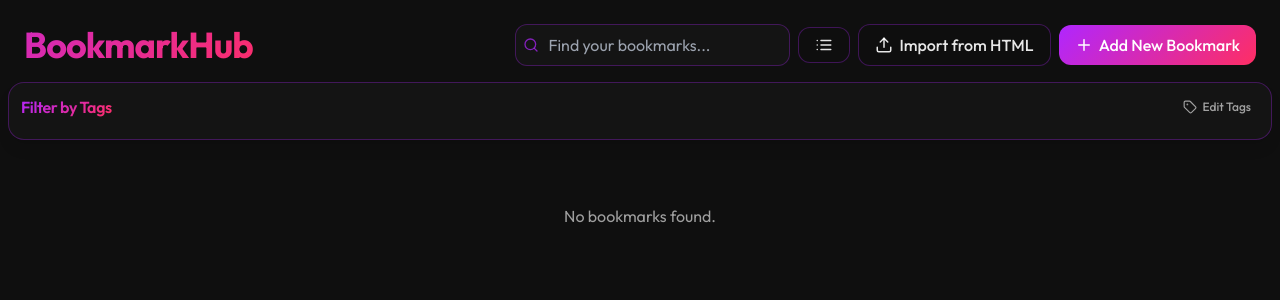
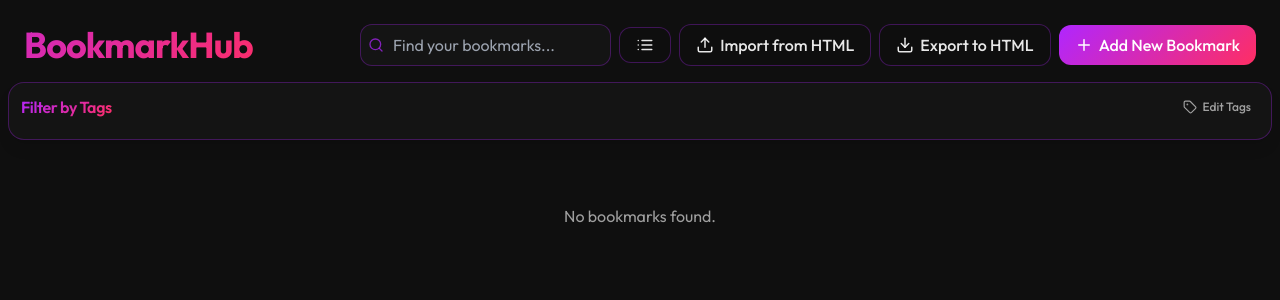
Before and after one commit to YukihiroSakuda/BookmarkHub, a Next.js app: page / in a window 1280 px wide. Shown: the top 300 px of the page. Built offline with nearby package versions, Linux system fonts and the light colour scheme.

Commit message:
feat: add HTML export functionality - Add export utility functions - Add export button to header - Implement HTML export with Netscape format

```diff
--- a/src/app/page.tsx
+++ b/src/app/page.tsx
@@ -126,6 +126,7 @@ export default function Home() {
           onUpdateTags={handleUpdateTags}
           onClearAll={() => setSelectedTags([])}
           onBookmarksUpdate={handleBookmarksUpdate}
+          bookmarks={bookmarks}
         />
 
         <BookmarkList
--- a/src/components/BookmarkHeader.tsx
+++ b/src/components/BookmarkHeader.tsx
@@ -1,10 +1,11 @@
-import { Grid, List, Plus, Search, Tag, X, Upload } from 'lucide-react';
+import { Grid, List, Plus, Search, Tag, X, Upload, Download } from 'lucide-react';
 import { useState } from 'react';
 import { TagManager } from './TagManager';
 import { Tag as TagComponent } from './Tag';
 import { Button } from './Button';
 import { useImportBookmarks } from './ImportBookmarks';
 import { Bookmark } from '@/types/bookmark';
+import { exportBookmarksToHtml, downloadHtml } from '@/utils/export';
 
 interface BookmarkHeaderProps {
   viewMode: 'list' | 'grid';
@@ -18,6 +19,7 @@ interface BookmarkHeaderProps {
   onUpdateTags: (tags: string[]) => void;
   onClearAll: () => void;
   onBookmarksUpdate: (bookmarks: Bookmark[]) => void;
+  bookmarks: Bookmark[];
 }
 
 export function BookmarkHeader({
@@ -32,6 +34,7 @@ export function BookmarkHeader({
   onUpdateTags,
   onClearAll,
   onBookmarksUpdate,
+  bookmarks,
 }: BookmarkHeaderProps) {
   const [isTagManagerOpen, setIsTagManagerOpen] = useState(false);
   const { isImporting, handleFileUpload } = useImportBookmarks({
@@ -56,6 +59,11 @@ export function BookmarkHeader({
       }
     };
     input.click();
+  };
+
+  const handleExportClick = () => {
+    const html = exportBookmarksToHtml(bookmarks);
+    downloadHtml(html);
   };
 
   return (
@@ -91,6 +99,15 @@ export function BookmarkHeader({
               title="Import bookmarks from browser's HTML file"
             >
               {isImporting ? 'Importing...' : 'Import from HTML'}
+            </Button>
+            <Button
+              onClick={handleExportClick}
+              variant="secondary"
+              size="lg"
+              icon={Download}
+              title="Export bookmarks to HTML file"
+            >
+              Export to HTML
             </Button>
             <Button
               onClick={onAddBookmark}
--- /dev/null
+++ b/src/utils/export.ts
@@ -0,0 +1,31 @@
+import { Bookmark } from '@/types/bookmark';
+
+export function exportBookmarksToHtml(bookmarks: Bookmark[]): string {
+  const html = `<!DOCTYPE NETSCAPE-Bookmark-file-1>
+<!-- This is an automatically generated file.
+     It will be read and overwritten.
+     DO NOT EDIT! -->
+<META HTTP-EQUIV="Content-Type" CONTENT="text/html; charset=UTF-8">
+<TITLE>Bookmarks</TITLE>
+<H1>Bookmarks</H1>
+<DL><p>
+    <DT><H3>BookmarkHub Exports</H3>
+    <DL><p>
+${bookmarks.map(bookmark => `        <DT><A HREF="${bookmark.url}" ADD_DATE="${Math.floor(new Date(bookmark.createdAt).getTime() / 1000)}">${bookmark.title}</A>`).join('\n')}
+    </DL><p>
+</DL><p>`;
+
+  return html;
+}
+
+export function downloadHtml(html: string, filename: string = 'bookmarks.html'): void {
+  const blob = new Blob([html], { type: 'text/html;charset=utf-8' });
+  const url = URL.createObjectURL(blob);
+  const link = document.createElement('a');
+  link.href = url;
+  link.download = filename;
+  document.body.appendChild(link);
+  link.click();
+  document.body.removeChild(link);
+  URL.revokeObjectURL(url);
+}
```
